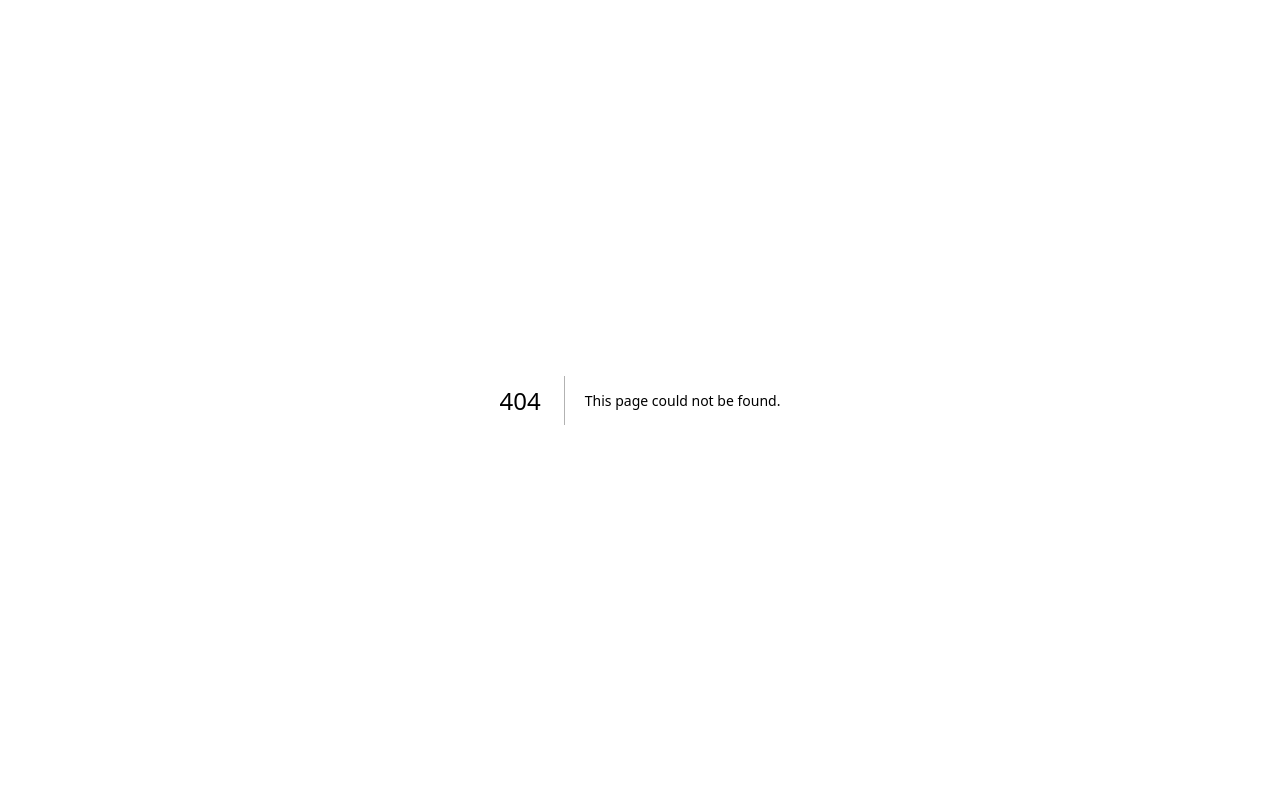
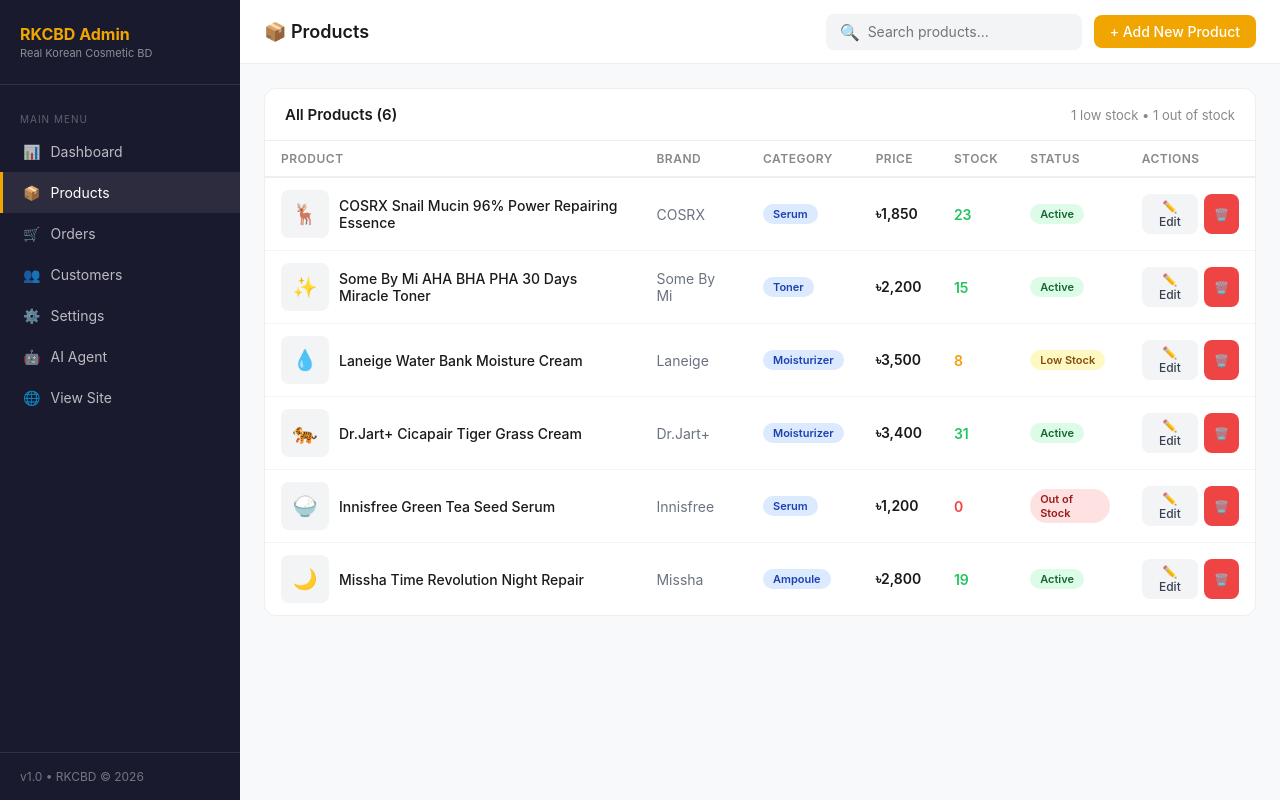
Before and after one commit to sajalbd89-beep/real-korean-cosmetic-bd, a Next.js app: page /admin/products in a window 1280 px wide. Before the commit this address had no page. Built offline with nearby package versions, Linux system fonts and the light colour scheme.

Commit message:
Add ProductsPage component for product management

```diff
--- /dev/null
+++ b/app/admin/products/page.jsx
@@ -0,0 +1,101 @@
+'use client';
+import { useState } from 'react';
+
+const initialProducts = [
+  { id: 1, name: 'COSRX Snail Mucin 96% Power Repairing Essence', brand: 'COSRX', category: 'Serum', price: 1850, stock: 23, status: 'Active', emoji: '🦌' },
+  { id: 2, name: 'Some By Mi AHA BHA PHA 30 Days Miracle Toner', brand: 'Some By Mi', category: 'Toner', price: 2200, stock: 15, status: 'Active', emoji: '✨' },
+  { id: 3, name: 'Laneige Water Bank Moisture Cream', brand: 'Laneige', category: 'Moisturizer', price: 3500, stock: 8, status: 'Low Stock', emoji: '💧' },
+  { id: 4, name: 'Dr.Jart+ Cicapair Tiger Grass Cream', brand: 'Dr.Jart+', category: 'Moisturizer', price: 3400, stock: 31, status: 'Active', emoji: '🐅' },
+  { id: 5, name: 'Innisfree Green Tea Seed Serum', brand: 'Innisfree', category: 'Serum', price: 1200, stock: 0, status: 'Out of Stock', emoji: '🍚' },
+  { id: 6, name: 'Missha Time Revolution Night Repair', brand: 'Missha', category: 'Ampoule', price: 2800, stock: 19, status: 'Active', emoji: '🌙' },
+];
+
+const statusBadge = { Active: 'badge-success', 'Low Stock': 'badge-warning', 'Out of Stock': 'badge-danger' };
+
+export default function ProductsPage() {
+  const [products, setProducts] = useState(initialProducts);
+  const [showForm, setShowForm] = useState(false);
+  const [search, setSearch] = useState('');
+  const [form, setForm] = useState({ name: '', brand: '', category: 'Serum', price: '', stock: '', description: '', emoji: '🌸' });
+  const [editing, setEditing] = useState(null);
+
+  const filtered = products.filter(p => p.name.toLowerCase().includes(search.toLowerCase()) || p.brand.toLowerCase().includes(search.toLowerCase()));
+
+  const handleSubmit = (e) => {
+    e.preventDefault();
+    if (editing !== null) {
+      setProducts(products.map(p => p.id === editing ? { ...p, ...form, price: Number(form.price), stock: Number(form.stock), status: Number(form.stock) === 0 ? 'Out of Stock' : Number(form.stock) < 10 ? 'Low Stock' : 'Active' } : p));
+      setEditing(null);
+    } else {
+      const newProduct = { ...form, id: Date.now(), price: Number(form.price), stock: Number(form.stock), status: Number(form.stock) === 0 ? 'Out of Stock' : Number(form.stock) < 10 ? 'Low Stock' : 'Active' };
+      setProducts([newProduct, ...products]);
+    }
+    setForm({ name: '', brand: '', category: 'Serum', price: '', stock: '', description: '', emoji: '🌸' });
+    setShowForm(false);
+  };
+
+  const handleEdit = (p) => { setForm({ name: p.name, brand: p.brand, category: p.category, price: p.price, stock: p.stock, description: p.description || '', emoji: p.emoji }); setEditing(p.id); setShowForm(true); };
+  const handleDelete = (id) => { if (confirm('Delete this product?')) setProducts(products.filter(p => p.id !== id)); };
+
+  return (
+    <div>
+      <div className="admin-topbar">
+        <h1>📦 Products</h1>
+        <div className="topbar-actions">
+          <div className="search-box">
+            <span>🔍</span>
+            <input placeholder="Search products..." value={search} onChange={e => setSearch(e.target.value)} />
+          </div>
+          <button className="btn btn-primary" onClick={() => { setShowForm(!showForm); setEditing(null); setForm({ name: '', brand: '', category: 'Serum', price: '', stock: '', description: '', emoji: '🌸' }); }}>+ Add New Product</button>
+        </div>
+      </div>
+      <div className="admin-content">
+        {showForm && (
+          <div className="card" style={{ marginBottom: 24 }}>
+            <div className="card-header"><h3>{editing ? '✏️ Edit Product' : '➕ Add New Product'}</h3><button className="btn btn-secondary btn-sm" onClick={() => setShowForm(false)}>Cancel</button></div>
+            <div className="card-body">
+              <form onSubmit={handleSubmit}>
+                <div className="form-grid">
+                  <div className="form-group"><label>Product Name *</label><input className="form-control" required value={form.name} onChange={e => setForm({...form, name: e.target.value})} placeholder="e.g. COSRX Snail Mucin Essence" /></div>
+                  <div className="form-group"><label>Brand *</label><input className="form-control" required value={form.brand} onChange={e => setForm({...form, brand: e.target.value})} placeholder="e.g. COSRX" /></div>
+                  <div className="form-group"><label>Category</label><select className="form-control" value={form.category} onChange={e => setForm({...form, category: e.target.value})}><option>Serum</option><option>Toner</option><option>Moisturizer</option><option>Cleanser</option><option>Sunscreen</option><option>Mask</option><option>Ampoule</option><option>Eye Cream</option></select></div>
+                  <div className="form-group"><label>Emoji Icon</label><input className="form-control" value={form.emoji} onChange={e => setForm({...form, emoji: e.target.value})} placeholder="🌸" /></div>
+                  <div className="form-group"><label>Price (৳) *</label><input className="form-control" type="number" required value={form.price} onChange={e => setForm({...form, price: e.target.value})} placeholder="e.g. 1850" /></div>
+                  <div className="form-group"><label>Stock Quantity *</label><input className="form-control" type="number" required value={form.stock} onChange={e => setForm({...form, stock: e.target.value})} placeholder="e.g. 50" /></div>
+                </div>
+                <div className="form-group"><label>Description</label><textarea className="form-control" value={form.description} onChange={e => setForm({...form, description: e.target.value})} placeholder="Product description..." /></div>
+                <div className="upload-zone"><div className="upload-icon">📷</div><p>Click to upload product image</p><small style={{color:'#9ca3af'}}>PNG, JPG up to 5MB (Connect Supabase to enable)</small></div>
+                <div style={{ marginTop: 16, display: 'flex', gap: 10 }}>
+                  <button type="submit" className="btn btn-primary">{editing ? '✅ Update Product' : '➕ Add Product'}</button>
+                  <button type="button" className="btn btn-secondary" onClick={() => setShowForm(false)}>Cancel</button>
+                </div>
+              </form>
+            </div>
+          </div>
+        )}
+        <div className="card">
+          <div className="card-header">
+            <h3>All Products ({filtered.length})</h3>
+            <div style={{ fontSize: 13, color: '#888' }}>{products.filter(p=>p.status==='Low Stock').length} low stock &bull; {products.filter(p=>p.status==='Out of Stock').length} out of stock</div>
+          </div>
+          <table>
+            <thead><tr><th>Product</th><th>Brand</th><th>Category</th><th>Price</th><th>Stock</th><th>Status</th><th>Actions</th></tr></thead>
+            <tbody>
+              {filtered.map(p => (
+                <tr key={p.id}>
+                  <td><div style={{ display: 'flex', alignItems: 'center', gap: 10 }}><div className="product-thumb">{p.emoji}</div><span style={{ fontWeight: 500 }}>{p.name}</span></div></td>
+                  <td style={{ color: '#6b7280' }}>{p.brand}</td>
+                  <td><span className="badge badge-info">{p.category}</span></td>
+                  <td style={{ fontWeight: 600 }}>৳{p.price.toLocaleString()}</td>
+                  <td style={{ fontWeight: 600, color: p.stock === 0 ? '#ef4444' : p.stock < 10 ? '#f59e0b' : '#22c55e' }}>{p.stock}</td>
+                  <td><span className={`badge ${statusBadge[p.status]}`}>{p.status}</span></td>
+                  <td><div style={{ display: 'flex', gap: 6 }}><button className="btn btn-secondary btn-sm" onClick={() => handleEdit(p)}>✏️ Edit</button><button className="btn btn-danger btn-sm" onClick={() => handleDelete(p.id)}>🗑️</button></div></td>
+                </tr>
+              ))}
+            </tbody>
+          </table>
+        </div>
+      </div>
+    </div>
+  );
+}
```
